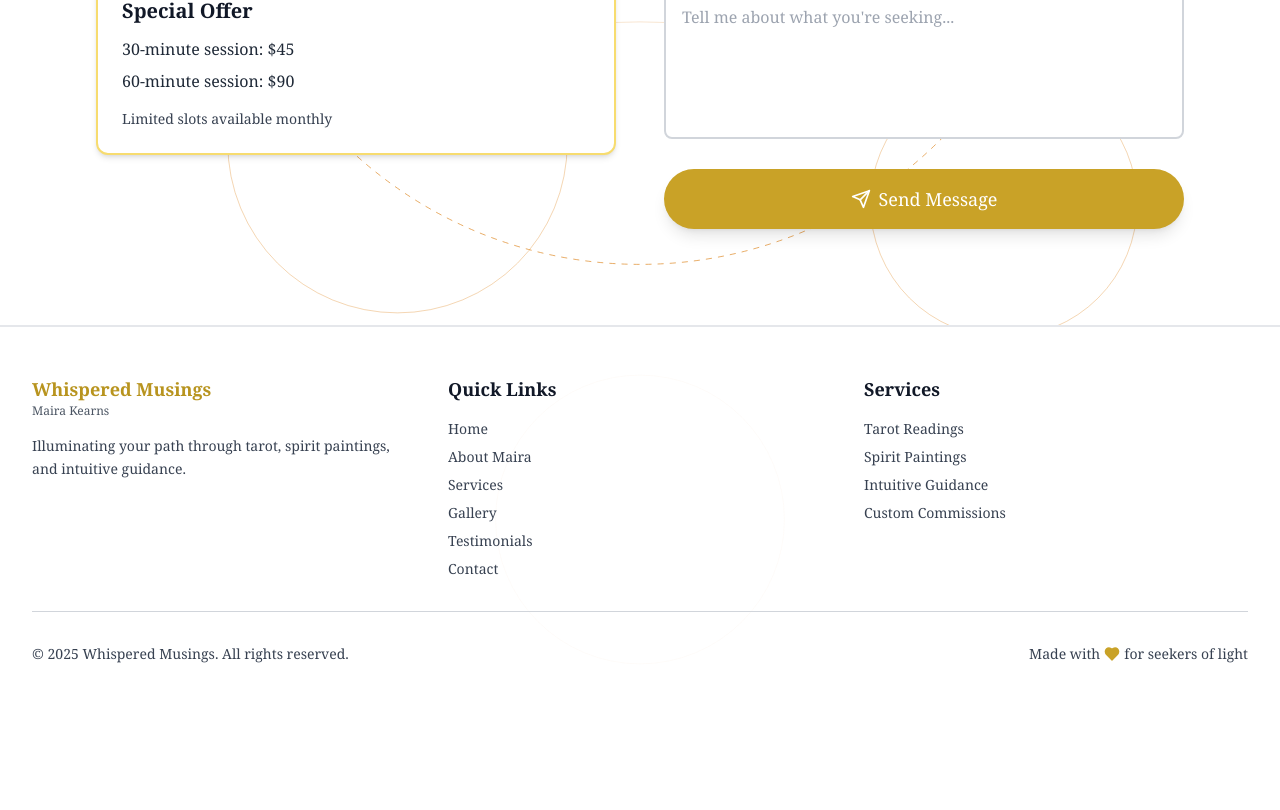
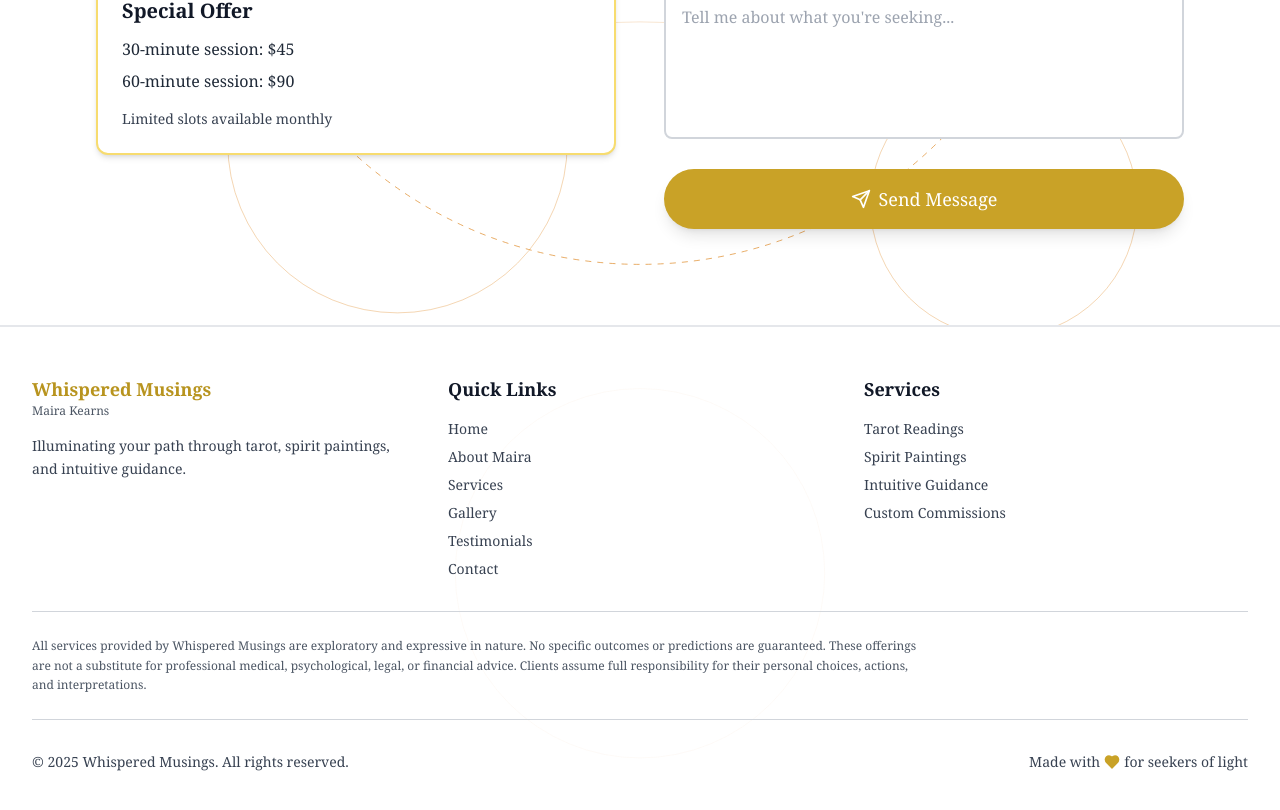
Before and after one commit to kmke/kmk_whispered_musings_bt1, a React (Vite) app: page / in a window 1280 px wide. Shown: the part 6465-7275 px from the top of the page. Before the commit the page ends 7177 px from the top, so only its background shows below. Built offline with nearby package versions, Linux system fonts and the light colour scheme; a web font is replaced by a local one.

Commit message:
Add disclaimer to footer

```diff
--- a/src/components/Footer.tsx
+++ b/src/components/Footer.tsx
@@ -44,6 +44,12 @@ export default function Footer() {
           </div>
         </div>
 
+        <div className="border-t border-gray-300 pt-6 mb-6">
+          <p className="text-gray-600 text-xs leading-relaxed max-w-4xl">
+            All services provided by Whispered Musings are exploratory and expressive in nature. No specific outcomes or predictions are guaranteed. These offerings are not a substitute for professional medical, psychological, legal, or financial advice. Clients assume full responsibility for their personal choices, actions, and interpretations.
+          </p>
+        </div>
+
         <div className="border-t border-gray-300 pt-8 flex flex-col sm:flex-row justify-between items-center">
           <p className="text-gray-700 text-sm mb-4 sm:mb-0">
             &copy; {new Date().getFullYear()} Whispered Musings. All rights reserved.
```
